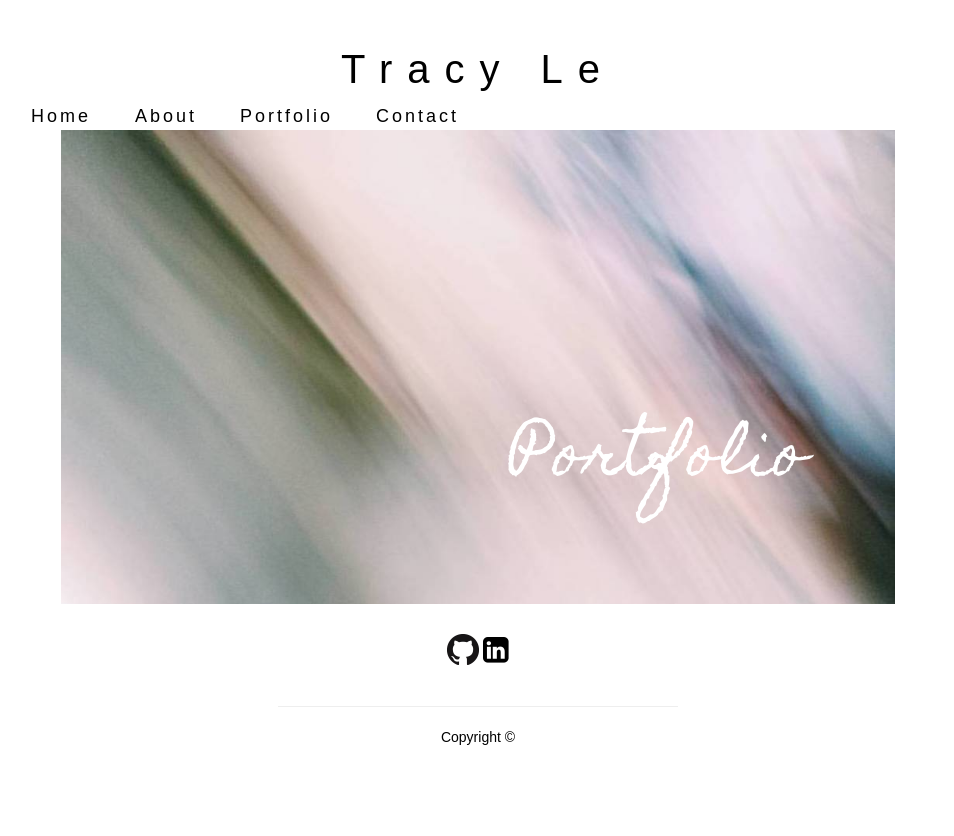
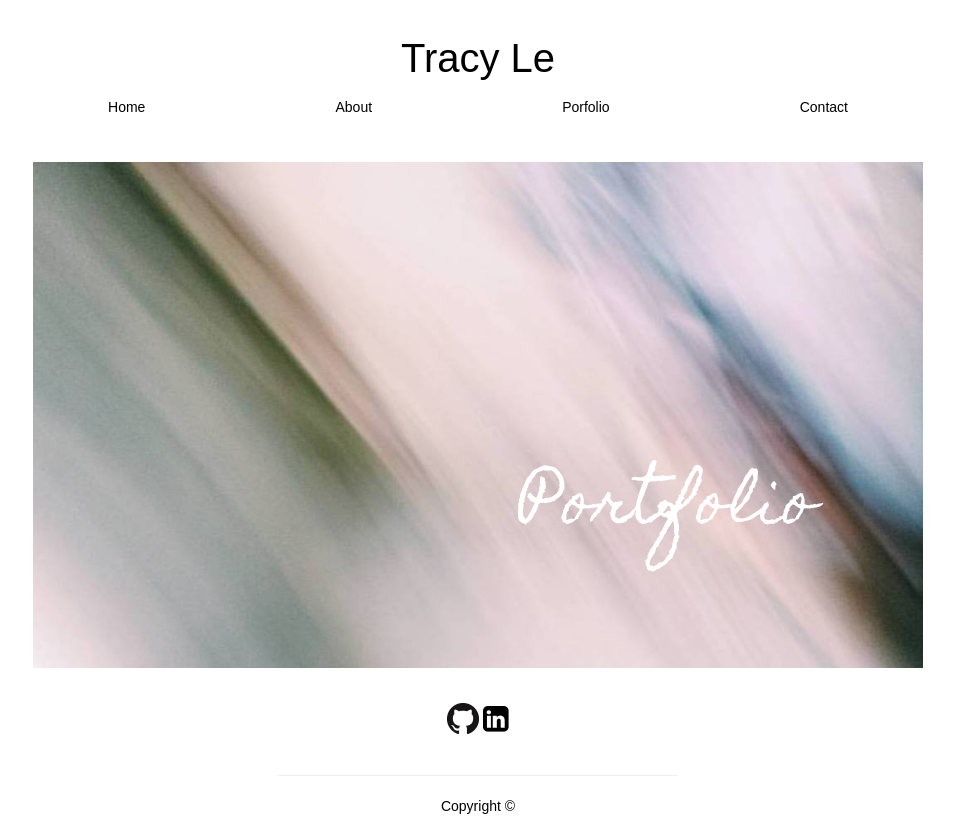
Before and after one commit to tracynle/Updated-portfolio, a plain HTML site: page portfolio.html in a window 1280 px wide. Shown: the whole page, without its empty margins (162-1116 px from the left). Before the commit the page ends 800 px from the top, so only its background shows below. Drawn offline with nearby package versions, Linux system fonts and the light colour scheme; files that its build step writes are made by us from their sources; a web font is replaced by a local one.

Commit message:
edited nav bar

```diff
--- a/assets/css/style.css
+++ b/assets/css/style.css
@@ -54,7 +54,7 @@ body {
     text-align: center;
 }
 /* Nav menu*/
-.mainnavbar {
+/* .mainnavbar {
     overflow: auto;
     background-color: white;
     border: black;
@@ -78,6 +78,10 @@ body {
 .nav-link {
     margin: 18px;
     font-size: 18px;
+} */
+#name {
+    text-align: center;
+    font-size: 40px;
 }
 a {
     color: black;
@@ -85,7 +89,8 @@ a {
 /* Images */
 .lajollaimage,
 .contactimage,
-.welcomeimage {
+.welcomeimage,
+.portfolioimage {
     padding: 35px;
 }
 #aboutsection {
--- a/portfolio.html
+++ b/portfolio.html
@@ -17,19 +17,31 @@
 </head>
 <body>
 <div class="main-container container-fluid">
-    <div class="row">
-        <div class="container-fluid menubar">
-            <a class="navbar-brand navname" href="index.html">Tracy Le</a>
-            <div class="navbar-nav nav">
-                <a class="nav-item nav-link active" href="index.html">Home <span class="sr-only">(current)</span></a>
-                <a class="nav-item nav-link" href="about.html">About</a>
-                <a class="nav-item nav-link" href="portfolio.html">Portfolio</a>
-                <a class="nav-item nav-link" href="contact.html">Contact</a>
+        <div class="row">
+            <div id="name">
+                <a href="index.html">Tracy Le</a>
             </div>
         </div>
-    </div>
+        <div class="row">
+            <div class="container-fluid menubar">
+                <ul class="nav nav-justified">
+                    <li class="nav-item">
+                        <a class="nav-link active" href="index.html">Home</a>
+                    </li>
+                    <li class="nav-item">
+                        <a class="nav-link active" href="about.html">About</a>
+                    </li>
+                    <li class="nav-item">
+                        <a class="nav-link" href="portfolio.html">Porfolio</a>
+                    </li>
+                    <li class="nav-item">
+                        <a class="nav-link" href="contact.html">Contact</a>
+                    </li>
+                </ul>
+            </div>
+        </div>
     <div class="row">
-        <div class="col-sm-12" id="portfolioimage">
+        <div class="col-sm-12 portfolioimage">
             <img src="assets/images/blur.jpg" class="img-responsive">
             <h2 id="portfoliotext">Portfolio</h2>
         </div>
```
Also changed, not shown: about.html (+19 -7 lines), contact.html (+21 -9 lines), index.html (+21 -9 lines).
